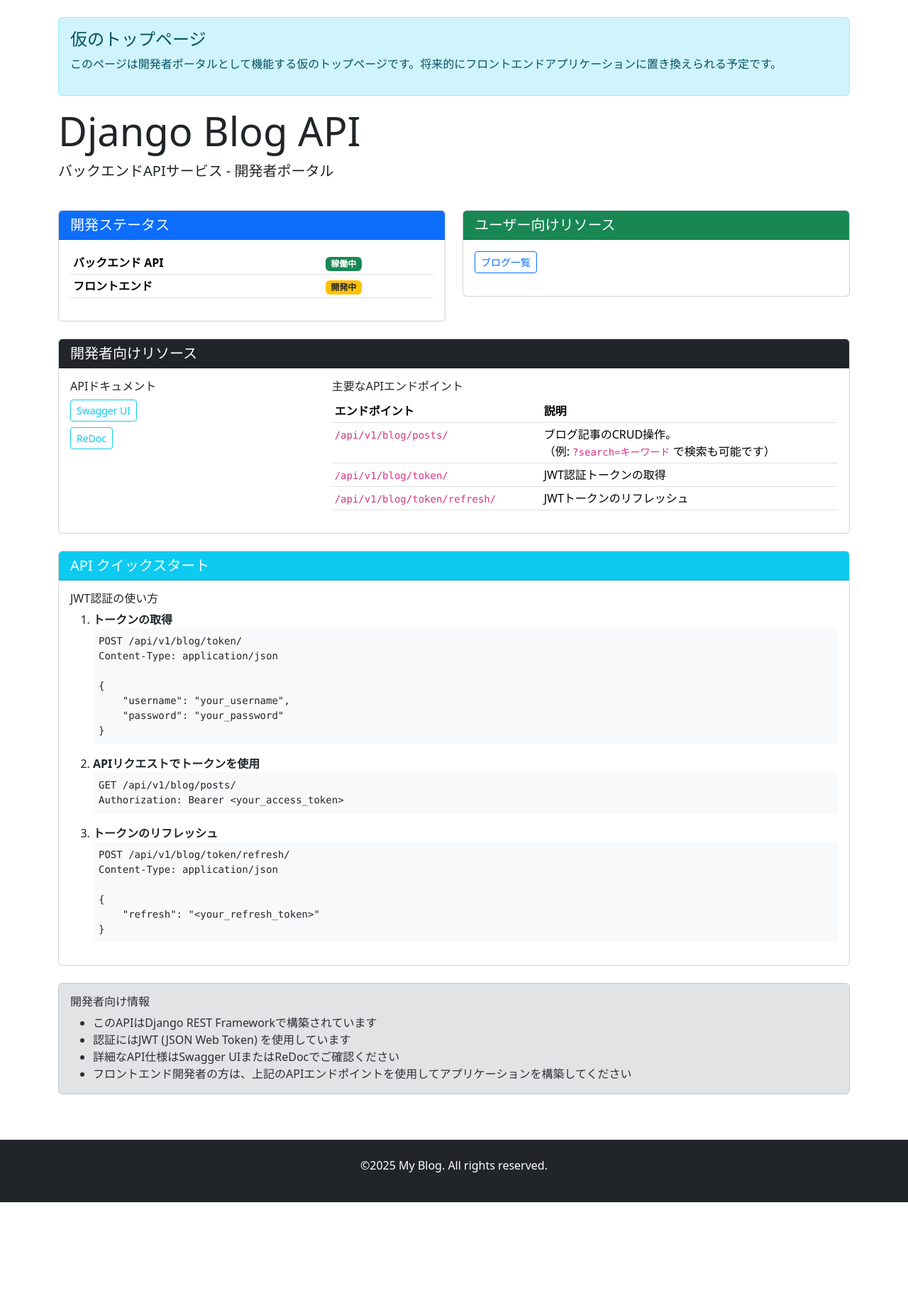
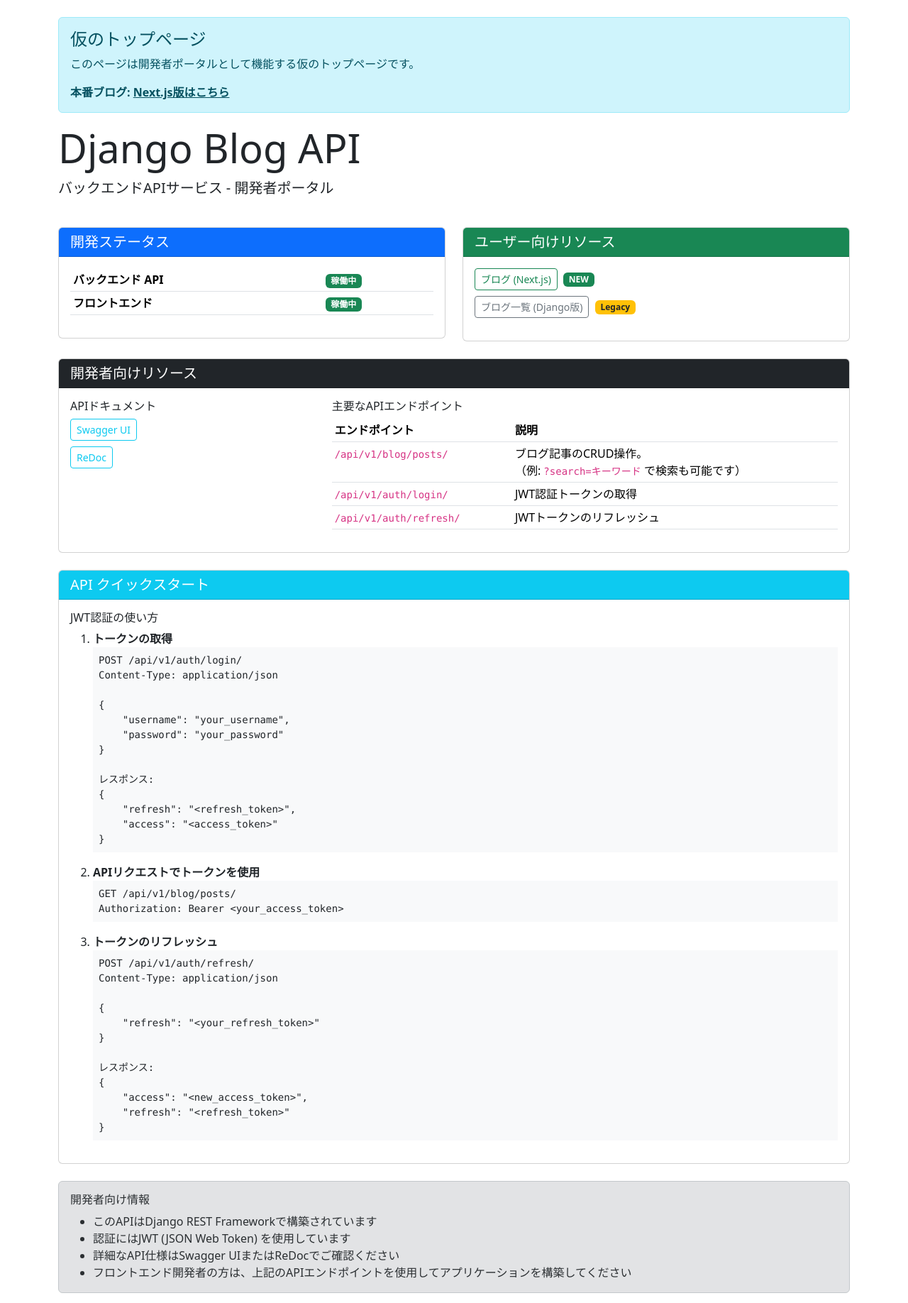
Before and after one commit to keito-code/django-blog, a Django app: page / in a window 1280 px wide. Shown: the part 56-1892 px from the top of the page at 71% size. Before the commit the page ends 1750 px from the top, so only its background shows below. Run offline with Django 5.2, Linux system fonts and the light colour scheme.

Commit message:
fix: Update homepage API endpoints and add Swagger response schemas
- Fix auth endpoints from /blog/token/ to /auth/login/
- Add response schemas for login/logout endpoints
- Update frontend status to operational
- Add Next.js blog link to user resources

```diff
--- a/templates/home.html
+++ b/templates/home.html
@@ -8,7 +8,8 @@
         <div class="col-12">
             <div class="alert alert-info" role="alert">
                 <h4 class="alert-heading">仮のトップページ</h4>
-                <p>このページは開発者ポータルとして機能する仮のトップページです。将来的にフロントエンドアプリケーションに置き換えられる予定です。</p>
+                <p>このページは開発者ポータルとして機能する仮のトップページです。</p>
+                <p class="mb-0"><strong>本番ブログ:</strong> <a href="https://blog-frontend-ten-xi.vercel.app" class="alert-link">Next.js版はこちら</a></p>
             </div>
         </div>
     </div>
@@ -35,7 +36,7 @@
                             </tr>
                             <tr>
                                 <td><strong>フロントエンド</strong></td>
-                                <td><span class="badge bg-warning text-dark">開発中</span></td>
+                                <td><span class="badge bg-success">稼働中</span></td>
                             </tr>
                         </tbody>
                     </table>
@@ -51,17 +52,17 @@
                 <div class="card-body">
                     <ul class="list-unstyled">
                         <li class="mb-2">
-                            <a href="{% url 'blog-web:post_list' %}" class="btn btn-sm btn-outline-primary">
-                                <i class="fas fa-list"></i> ブログ一覧
+                            <a href="https://blog-frontend-ten-xi.vercel.app" class="btn btn-sm btn-outline-success">
+                                <i class="fas fa-rocket"></i> ブログ (Next.js)
                             </a>
+                            <span class="badge bg-success ms-1">NEW</span>
                         </li>
-                        {% if user.is_staff %}
                         <li class="mb-2">
-                            <a href="/admin/" class="btn btn-sm btn-outline-secondary">
-                                <i class="fas fa-cog"></i> 管理画面
+                            <a href="{% url 'blog-web:post_list' %}" class="btn btn-sm btn-outline-secondary">
+                                <i class="fas fa-list"></i> ブログ一覧 (Django版)
                             </a>
+                            <span class="badge bg-warning text-dark ms-1">Legacy</span>
                         </li>
-                        {% endif %}
                     </ul>
                 </div>
             </div>
@@ -106,11 +107,11 @@
                                         <td>ブログ記事のCRUD操作。<br>（例: <code>?search=キーワード</code> で検索も可能です）</td>
                                     </tr>
                                     <tr>
-                                        <td><code>/api/v1/blog/token/</code></td>
+                                        <td><code>/api/v1/auth/login/</code></td>
                                         <td>JWT認証トークンの取得</td>
                                     </tr>
                                     <tr>
-                                        <td><code>/api/v1/blog/token/refresh/</code></td>
+                                        <td><code>/api/v1/auth/refresh/</code></td>
                                         <td>JWTトークンのリフレッシュ</td>
                                     </tr>
                                 </tbody>
@@ -133,12 +134,18 @@
                     <ol>
                         <li class="mb-3">
                             <strong>トークンの取得</strong>
-                            <pre class="bg-light p-2"><code>POST /api/v1/blog/token/
+                            <pre class="bg-light p-2"><code>POST /api/v1/auth/login/
 Content-Type: application/json
 
 {
     "username": "your_username",
     "password": "your_password"
+}
+
+レスポンス:
+{
+    "refresh": "&lt;refresh_token&gt;",
+    "access": "&lt;access_token&gt;"
 }</code></pre>
                         </li>
                         <li class="mb-3">
@@ -148,11 +155,17 @@ Authorization: Bearer &lt;your_access_token&gt;</code></pre>
                         </li>
                         <li>
                             <strong>トークンのリフレッシュ</strong>
-                            <pre class="bg-light p-2"><code>POST /api/v1/blog/token/refresh/
+                            <pre class="bg-light p-2"><code>POST /api/v1/auth/refresh/
 Content-Type: application/json
 
 {
     "refresh": "&lt;your_refresh_token&gt;"
+}
+
+レスポンス:
+{
+    "access": "&lt;new_access_token&gt;",
+    "refresh": "&lt;refresh_token&gt;"
 }</code></pre>
                         </li>
                     </ol>
```
Also changed, not shown: accounts/views.py (+41 -6 lines), blog/api_views.py (line endings or trailing spaces).
